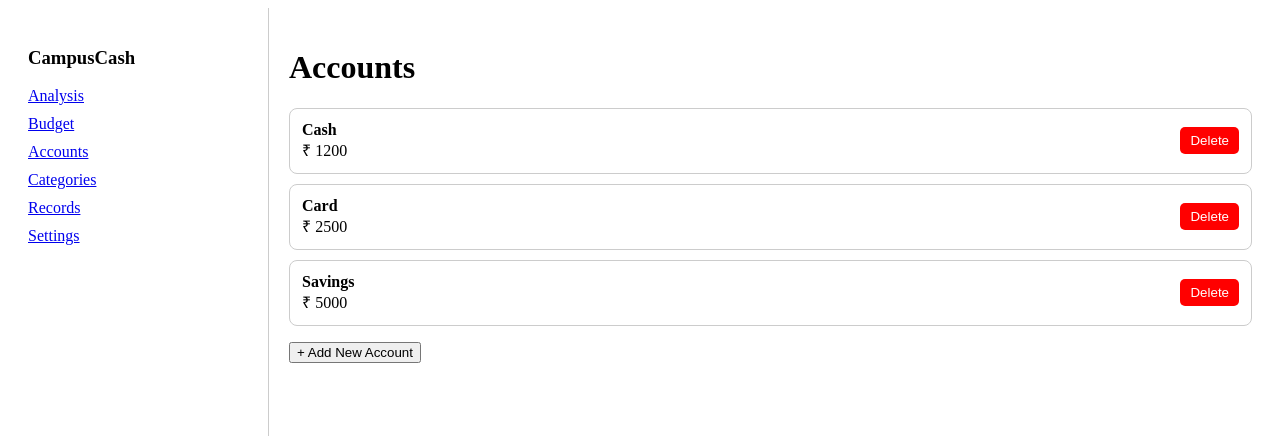
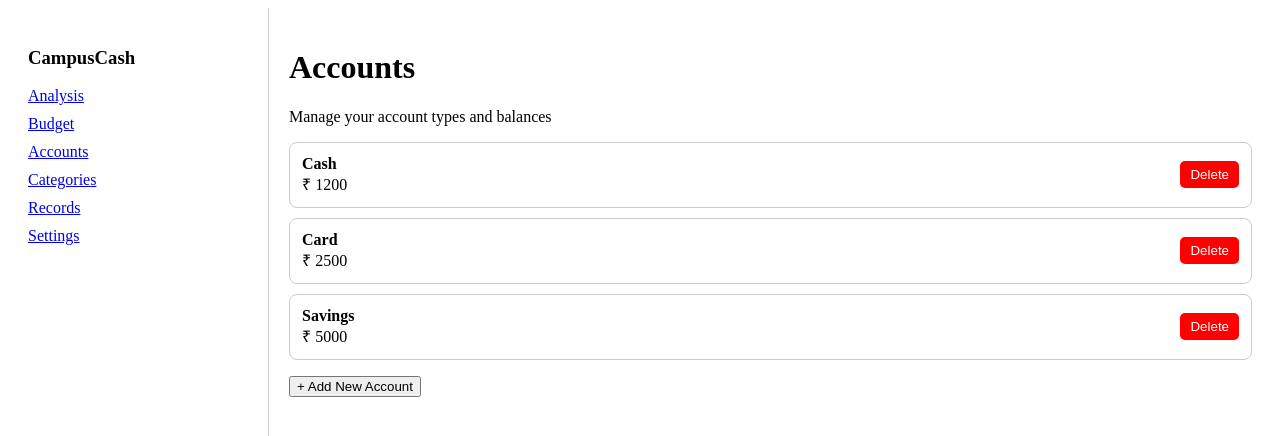
Before and after one commit to liaphilip/CampusCash, a React app in the folder frontend/: page /accounts in a window 1280 px wide. Shown: the top 436 px of the page. Built offline with nearby package versions, Linux system fonts and the light colour scheme; the HTML template or start-up script is replaced by a standard one.

Commit message:
Records,Accounts

```diff
--- a/frontend/src/pages/Accounts/Accounts.jsx
+++ b/frontend/src/pages/Accounts/Accounts.jsx
@@ -45,6 +45,7 @@ export default function Accounts() {
   return (
     <div>
       <h1>Accounts</h1>
+      <p>Manage your account types and balances</p>
 
       {/* Accounts List */}
       <ul style={{ listStyle: "none", padding: 0 }}>
```
Also changed, not shown: frontend/src/pages/Records/Records.jsx (line endings or trailing spaces).
